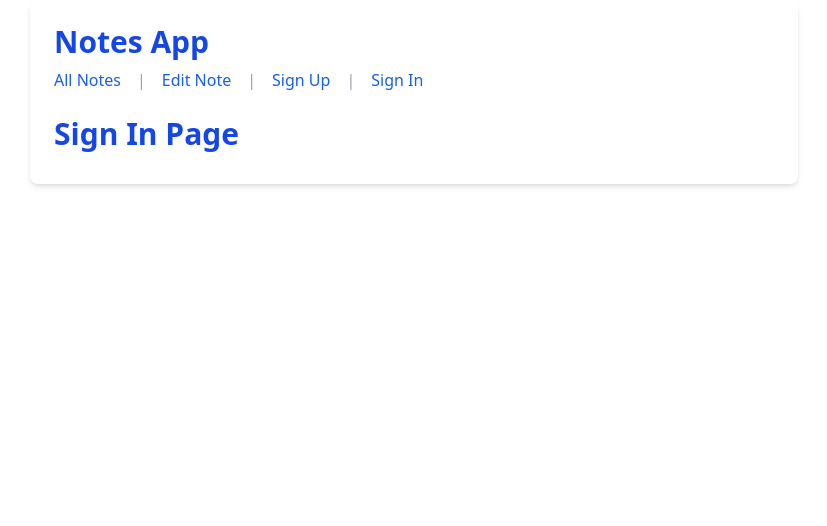
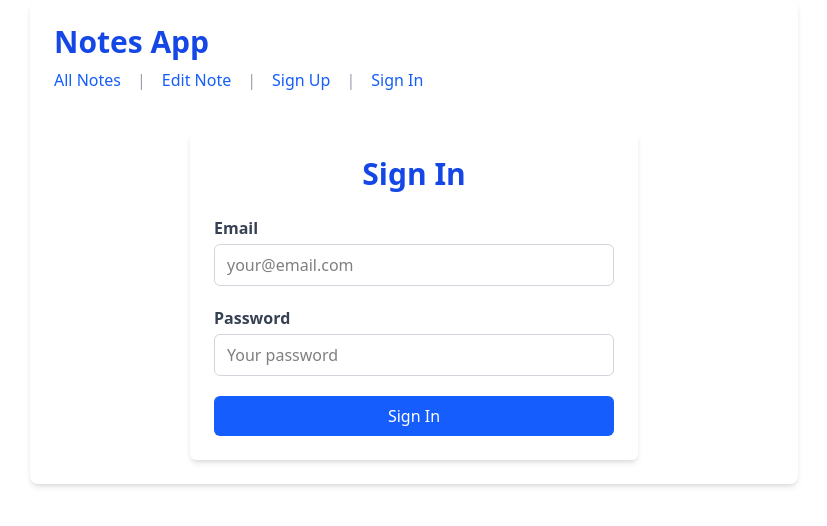
Before and after one commit to HelloX3030/react-playground, a React (Vite) app: page /sign_in in a window 1280 px wide. Shown: the top 526 px of the page, without its empty margins (226-1053 px from the left). Built offline with nearby package versions, Linux system fonts and the light colour scheme.

Commit message:
implemented signin before sign up... well for reasons

```diff
--- a/src/pages/SignIn.tsx
+++ b/src/pages/SignIn.tsx
@@ -1,10 +1,97 @@
-function SignIn()
-{
-    return (
-        <h1 className="text-3xl font-extrabold text-blue-700 mb-2">
-            Sign In Page
-        </h1>
-    );
+import { useState, useEffect } from 'react';
+import { supabase } from '../utils/supabase';
+
+function SignIn() {
+  const [email, setEmail] = useState('');
+  const [password, setPassword] = useState('');
+  const [feedback, setFeedback] = useState('');
+
+  const validateEmail = (email: string): boolean => {
+    return /^[^\s@]+@[^\s@]+\.[^\s@]+$/.test(email);
+  };
+
+
+  const handleSubmit = async (e: React.FormEvent) => {
+    e.preventDefault();
+
+    if (!email.trim() || !password.trim()) {
+      setFeedback('Please enter both email and password.');
+      return;
+    }
+
+    if (!validateEmail(email.trim())) {
+      setFeedback('Please enter a valid email address.');
+      return;
+    }
+
+    const { error } = await supabase.auth.signInWithPassword({
+      email: email.trim(),
+      password: password.trim(),
+    });
+
+    if (error) {
+      setFeedback(`Sign-in failed: ${error.message}`);
+    }
+  };
+
+
+  useEffect(() => {
+    if (feedback) {
+      const timer = setTimeout(() => setFeedback(''), 3000);
+      return () => clearTimeout(timer);
+    }
+  }, [feedback]);
+
+  return (
+    <div className="max-w-md mx-auto mt-10 p-6 bg-white rounded-md shadow-md">
+      <h1 className="text-3xl font-extrabold text-blue-700 mb-6 text-center">
+        Sign In
+      </h1>
+
+      <form onSubmit={handleSubmit} className="space-y-5">
+        <div>
+          <label htmlFor="email" className="block mb-1 font-semibold text-gray-700">
+            Email
+          </label>
+          <input
+            id="email"
+            type="email"
+            className="w-full border border-gray-300 rounded-md px-3 py-2 focus:outline-none focus:ring-2 focus:ring-blue-500"
+            placeholder="your@email.com"
+            value={email}
+            onChange={(e) => setEmail(e.target.value)}
+            autoComplete="username"
+          />
+        </div>
+
+        <div>
+          <label htmlFor="password" className="block mb-1 font-semibold text-gray-700">
+            Password
+          </label>
+          <input
+            id="password"
+            type="password"
+            className="w-full border border-gray-300 rounded-md px-3 py-2 focus:outline-none focus:ring-2 focus:ring-blue-500"
+            placeholder="Your password"
+            value={password}
+            onChange={(e) => setPassword(e.target.value)}
+            autoComplete="current-password"
+          />
+        </div>
+
+        {feedback && (
+          <p className="text-red-600 text-sm">{feedback}</p>
+        )}
+
+        <button
+          type="submit"
+          className="w-full bg-blue-600 text-white py-2 rounded-md hover:bg-blue-700 transition"
+        >
+          Sign In
+        </button>
+      </form>
+    </div>
+  );
 }
 
 export { SignIn };
```
